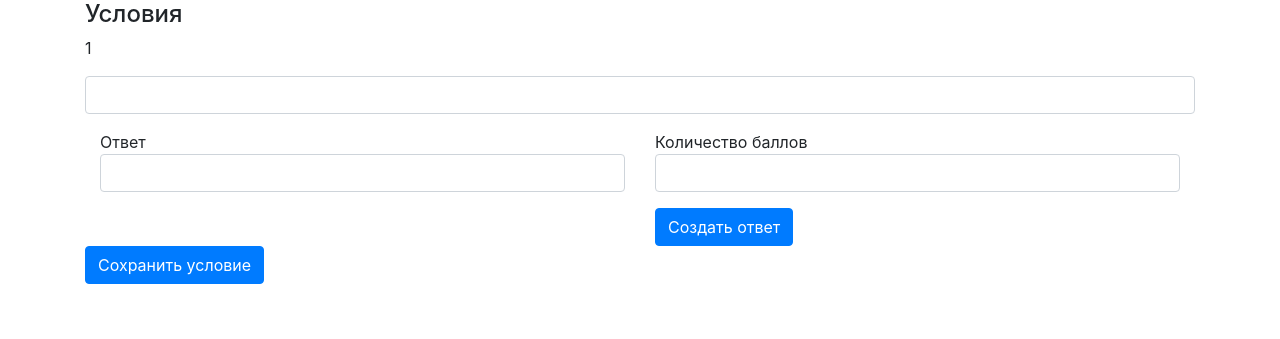
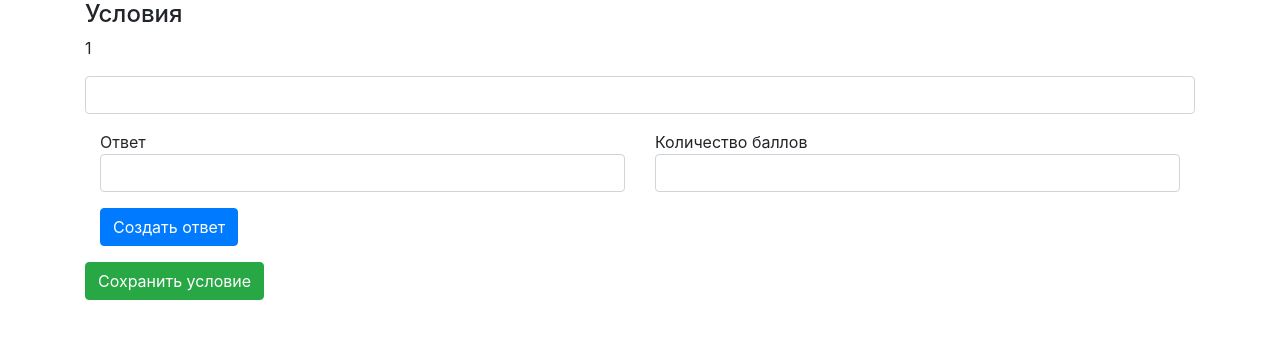
Before and after one commit to w-o-p/web, a Flask app: page /tests in a window 1280 px wide. Shown: the part 278-617 px from the top of the page. Run offline with Flask 2, Linux system fonts and the light colour scheme; a user stored in the database is signed in; some libraries are stand-ins or nearby versions.

Commit message:
very small update

```diff
--- a/templates/news.html
+++ b/templates/news.html
@@ -18,19 +18,20 @@
             <form>
                 <p><input type="search" class="form-control"></p>
             </form>
+            <a href="/tests" class="btn btn-primary">
+                Создать ответ
+            </a>
         </div>
         <div class="col-sm">
             <a>Количество баллов</a>
             <form>
                 <p><input type="search" class="form-control"></p>
             </form>
-            <a href="/tests" class="btn btn-primary">
-                Создать ответ
-            </a>
         </div>
     </div>
 </div>
-<a href="/tests" class="btn btn-primary">
+<p> </p>
+<a href="/tests" class="btn btn-success">
     Сохранить условие
 </a>
 
```
